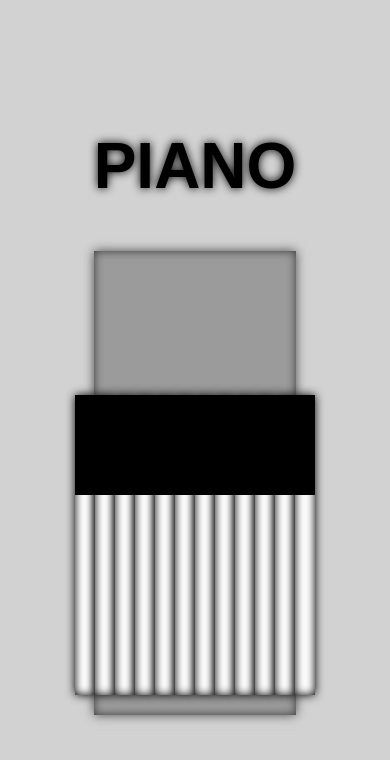
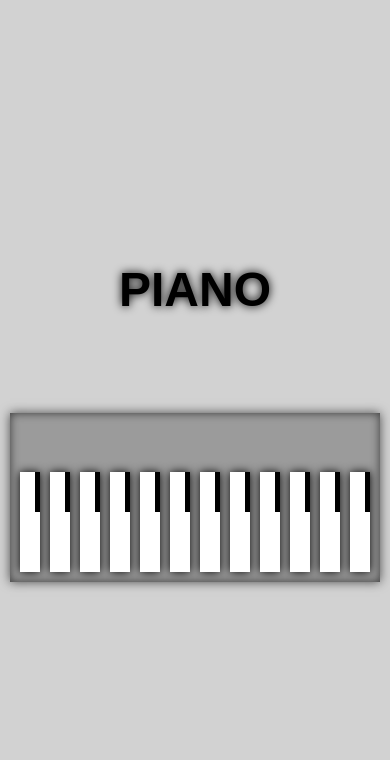
Before and after one commit to Hannankhan203/Piano, a plain HTML site: page index.html in a window 390 px wide. Drawn offline with Linux system fonts and the light colour scheme.

Commit message:
Made responsive

```diff
--- /dev/null
+++ b/CSS/mobile.css
@@ -0,0 +1,24 @@
+body {
+  gap: 6rem;
+  padding: 10px;
+}
+
+h1 {
+  font-size: 3rem;
+}
+
+.piano {
+  padding: 10px;
+  width: 100%;
+  height: 20vh;
+}
+
+.btns {
+  width: 30px;
+  height: 100px;
+}
+
+.small-btns {
+  width: 5px;
+  height: 40px;
+}
--- a/CSS/style.css
+++ b/CSS/style.css
@@ -33,6 +33,7 @@ h1 {
     align-items: end;
     width: 52%;
     height: 55vh;
+    gap: 10px;
 }
 
 .btns {
@@ -42,7 +43,7 @@ h1 {
     display: flex;
     justify-content: end;
     align-items: start;
-    box-shadow: 0 0 10px #000, inset 0 0 10px #000;
+    box-shadow: 0 0 10px #000;
     transition: 0.3s;
     background-color: white;
 }
--- a/index.html
+++ b/index.html
@@ -4,6 +4,7 @@
     <meta charset="UTF-8" />
     <meta name="viewport" content="width=device-width, initial-scale=1.0" />
     <link rel="stylesheet" href="CSS/style.css" />
+    <link rel="stylesheet" media="screen and (max-width: 576px)" href="CSS/mobile.css" />
     <title>Document</title>
   </head>
   <body>
```
